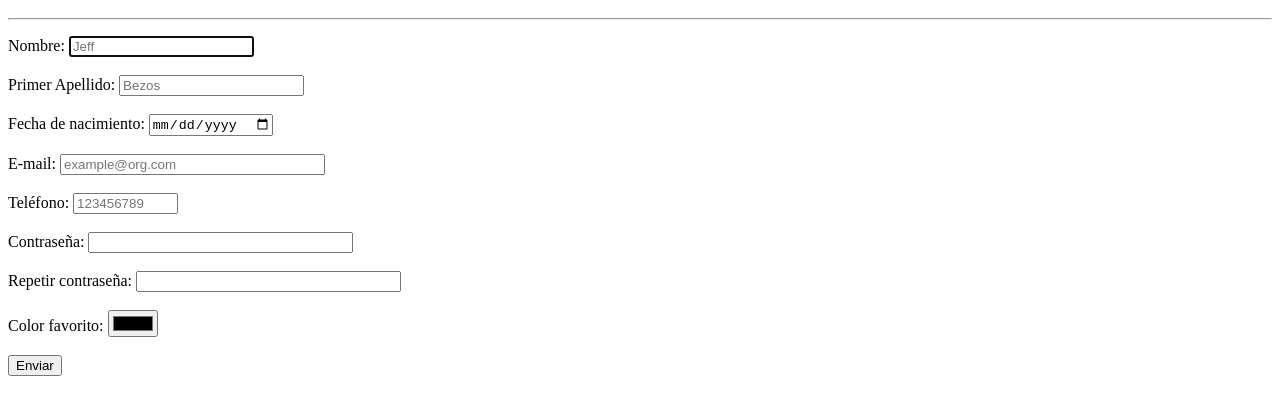
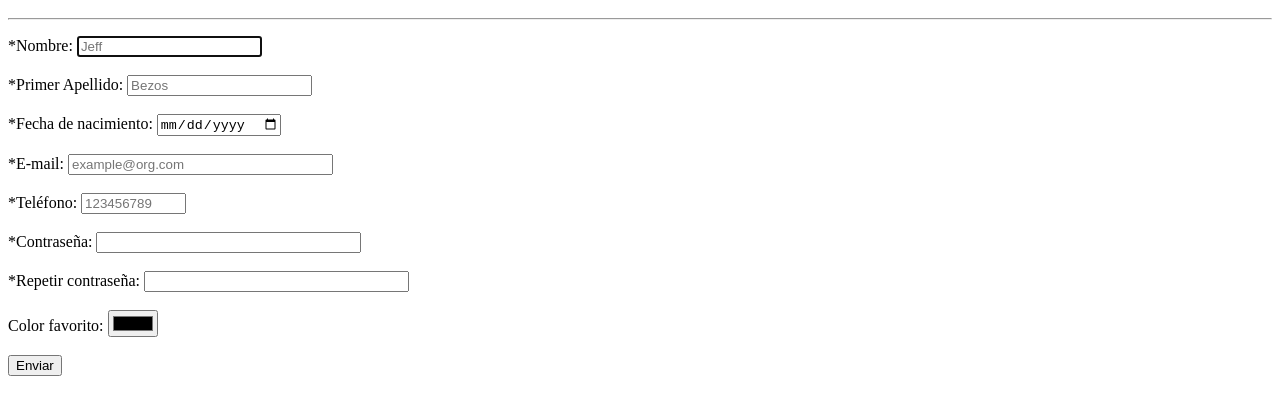
Before and after one commit to asiernoide254/IU-Practica-1, a plain HTML site: page index.html in a window 1280 px wide. Shown: the part 48-462 px from the top of the page. Drawn offline with Linux system fonts and the light colour scheme.

Commit message:
Añadido carácter '*' a campos obligatorios

```diff
--- a/index.html
+++ b/index.html
@@ -9,7 +9,7 @@
         <hr/>
         <p>
             <form>
-                <label>Nombre<label/>:
+                <label>*Nombre<label/>:
                 <input type="string"
                 size="20"
                 maxlength="20"
@@ -20,7 +20,7 @@
                 required/>
                 <br/>
                 <br/>
-                <label>Primer Apellido:<label/>
+                <label>*Primer Apellido:<label/>
                 <input type="string"
                 size="20"
                 maxlength="20"
@@ -30,14 +30,14 @@
                 required/>
                 <br/>
                 <br/>
-                <label>Fecha de nacimiento:<label/>
+                <label>*Fecha de nacimiento:<label/>
                 <input type="date"
                 name="bday"
                 autocomplete="bday"
                 required/>
                 <br/>
                 <br/>
-                <label>E-mail:<label/>
+                <label>*E-mail:<label/>
                     <input type="email"
                     size="30"
                     maxlength="30"
@@ -47,7 +47,7 @@
                     required/>
                 <br/>
                 <br/>
-                <label>Teléfono:<label/>
+                <label>*Teléfono:<label/>
                     <input type="tel"
                     size="10"
                     maxlength="9"
@@ -57,7 +57,7 @@
                     required/>
                 <br/>
                 <br/>
-                <label>Contraseña:<label/>
+                <label>*Contraseña:<label/>
                     <input type="password"
                     size="30"
                     maxlength="30"
@@ -66,7 +66,7 @@
                     required/>
                 <br/>
                 <br/>
-                <label>Repetir contraseña:</label>
+                <label>*Repetir contraseña:</label>
                 <input type="password"
                     size="30"
                     maxlength="30"
```
